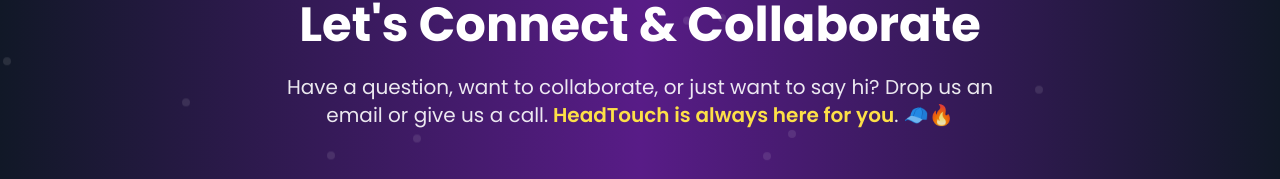
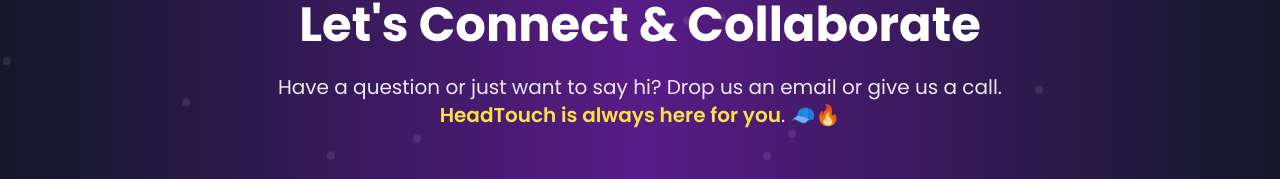
Before and after one commit to JhonyAust/headTouch, a React (Vite) app in the folder client/: page /shop/contact in a window 1280 px wide. Shown: the part 1969-2148 px from the top of the page. Built offline with nearby package versions, Linux system fonts and the light colour scheme; no server answers.

Commit message:
Update of review finally

```diff
--- a/client/src/pages/shopping-view/contact-us.jsx
+++ b/client/src/pages/shopping-view/contact-us.jsx
@@ -274,7 +274,7 @@
               Let's Connect & Collaborate
             </h2>
             <p className="text-sm sm:text-base md:text-xl text-white/90 max-w-3xl mx-auto px-4">
-              Have a question, want to collaborate, or just want to say hi? Drop us an email or give us a call.
+              Have a question or just want to say hi? Drop us an email or give us a call.
               <span className="font-semibold text-yellow-300"> HeadTouch is always here for you</span>. 🧢🔥
             </p>
           </motion.div>
```
